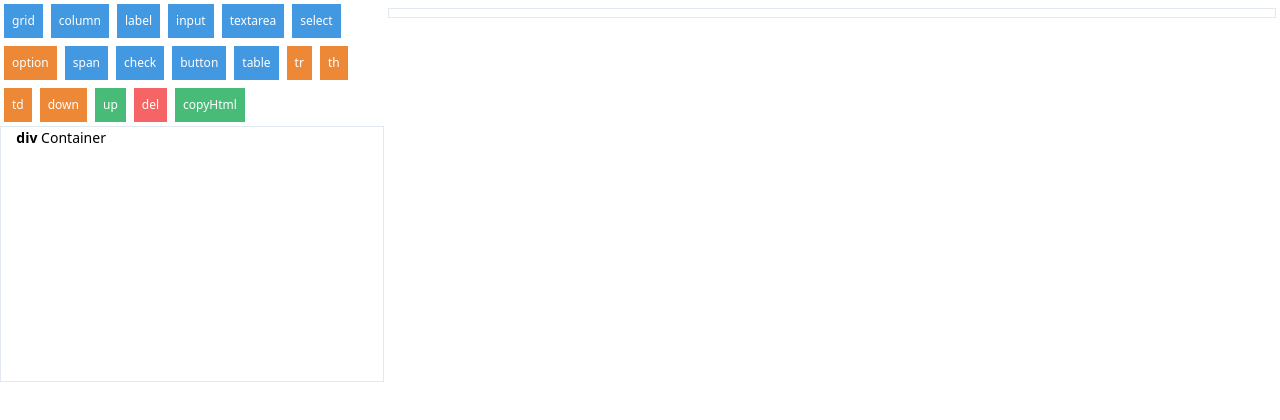
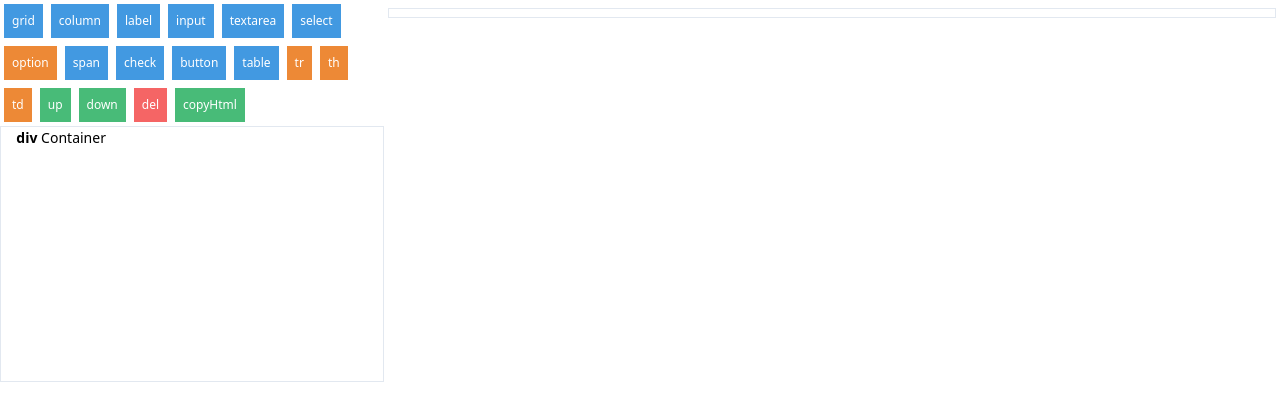
Before and after one commit to hector-co/form-designer, a Vue app: page / in a window 1280 px wide. Shown: the top 420 px of the page. Built offline with nearby package versions, Linux system fonts and the light colour scheme; what vue-js-modal would draw is missing.

Commit message:
fixing button colors

```diff
--- a/src/App.vue
+++ b/src/App.vue
@@ -68,13 +68,13 @@
             class="bg-orange-500 hover:bg-orange-700 text-white py-2 px-2 mx-1 my-1 text-xs"
           >td</button>
           <button
-            @click="moveUp"
-            class="bg-orange-500 hover:bg-orange-700 text-white py-2 px-2 mx-1 my-1 text-xs"
-          >down</button>
-          <button
             @click="moveDown"
             class="bg-green-500 hover:bg-green-700 text-white py-2 px-2 mx-1 my-1 text-xs"
           >up</button>
+          <button
+            @click="moveUp"
+            class="bg-green-500 hover:bg-green-700 text-white py-2 px-2 mx-1 my-1 text-xs"
+          >down</button>
           <button
             @click="deleteComponent"
             class="bg-red-500 hover:bg-red-700 text-white py-2 px-2 mx-1 my-1 text-xs"
@@ -89,7 +89,10 @@
           <TreeView :model="root"></TreeView>
         </div>
 
-        <div ref="propsContainer" class="properties-container w-full md:w-1/2 lg:w-full overflow-y-auto">
+        <div
+          ref="propsContainer"
+          class="properties-container w-full md:w-1/2 lg:w-full overflow-y-auto"
+        >
           <PropertiesView :model="selected"></PropertiesView>
         </div>
       </div>
```
